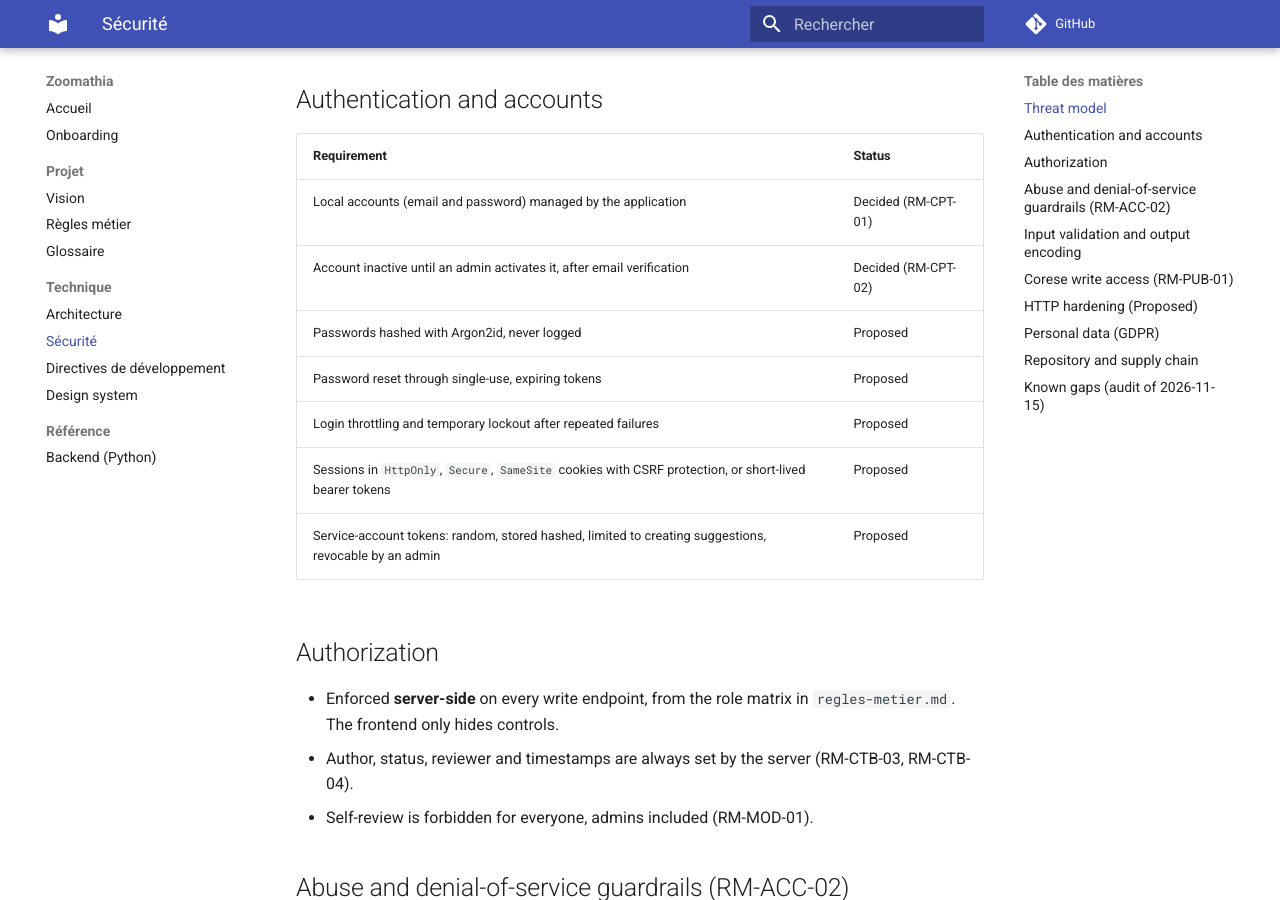
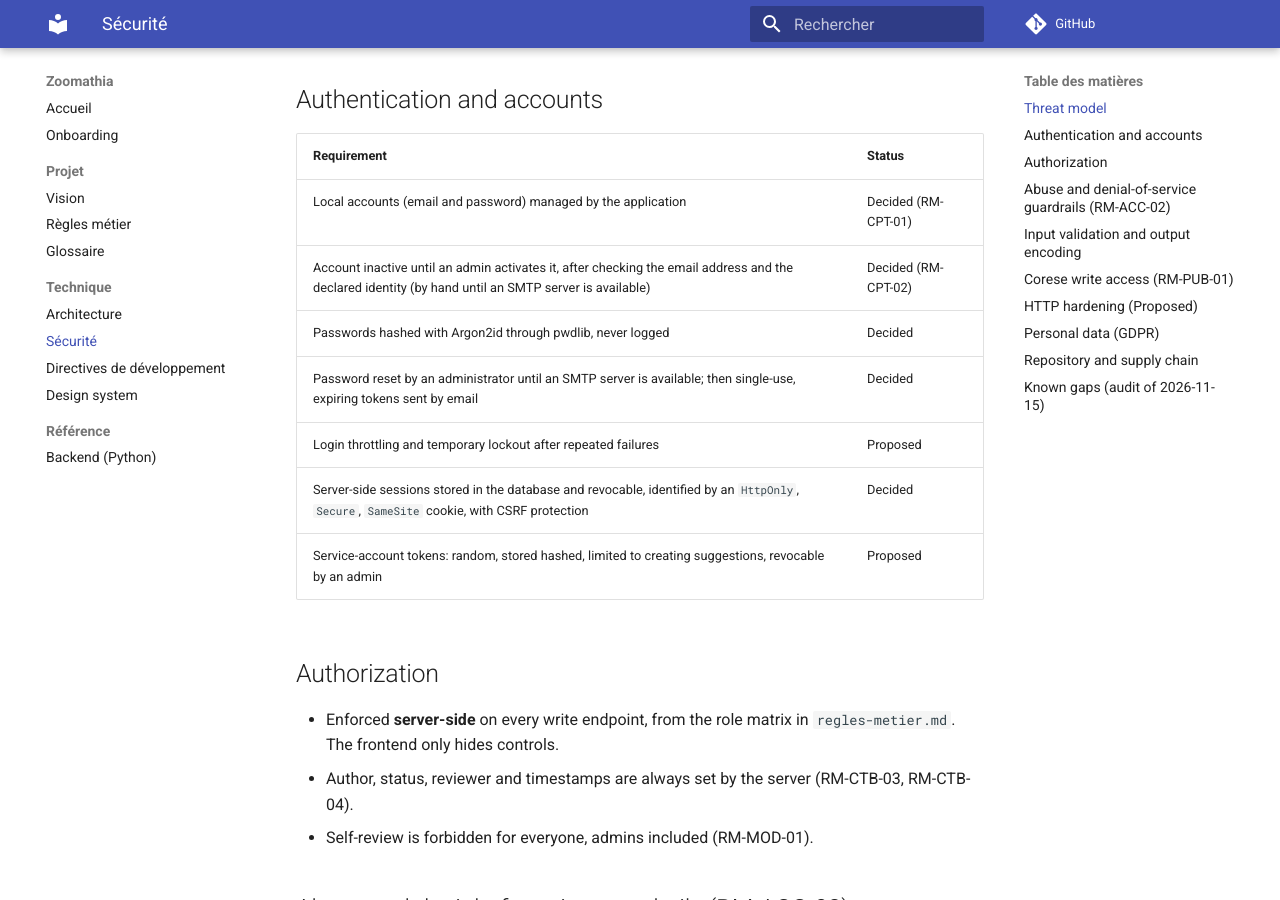
Before and after one commit to Sensaku/Zoomathia-app, an MkDocs documentation site: the page built from docs/security.md, in a window 1280 px wide and 900 px high, scrolled down 534 px. Built offline with MkDocs 1.6.1 and Material for MkDocs 9.7.7, drawn with Linux system fonts in a browser that asks for light colours; comment, search, counter and statistics services are not loaded.

Commit message:
docs: record the account and session decisions
- Local accounts on a minimal in-house flow with pwdlib (Argon2id);
  fastapi-users rejected (maintenance mode since 2026)
- Server-side sessions stored in the database, identified by an HttpOnly,
  Secure, SameSite cookie with CSRF protection
- Until an SMTP server is available, an administrator checks the email
  address and identity, activates accounts and resets passwords
- rdflib and pwdlib approved

```diff
--- a/docs/security.md
+++ b/docs/security.md
@@ -15,11 +15,11 @@
 | Requirement | Status |
 |---|---|
 | Local accounts (email and password) managed by the application | Decided (RM-CPT-01) |
-| Account inactive until an admin activates it, after email verification | Decided (RM-CPT-02) |
-| Passwords hashed with Argon2id, never logged | Proposed |
-| Password reset through single-use, expiring tokens | Proposed |
+| Account inactive until an admin activates it, after checking the email address and the declared identity (by hand until an SMTP server is available) | Decided (RM-CPT-02) |
+| Passwords hashed with Argon2id through pwdlib, never logged | Decided |
+| Password reset by an administrator until an SMTP server is available; then single-use, expiring tokens sent by email | Decided |
 | Login throttling and temporary lockout after repeated failures | Proposed |
-| Sessions in `HttpOnly`, `Secure`, `SameSite` cookies with CSRF protection, or short-lived bearer tokens | Proposed |
+| Server-side sessions stored in the database and revocable, identified by an `HttpOnly`, `Secure`, `SameSite` cookie, with CSRF protection | Decided |
 | Service-account tokens: random, stored hashed, limited to creating suggestions, revocable by an admin | Proposed |
 
 ## Authorization
```
Also changed, not shown: docs/development-guidelines.md (+3 -3 lines), docs/regles-metier.md (+1 -0 lines).
